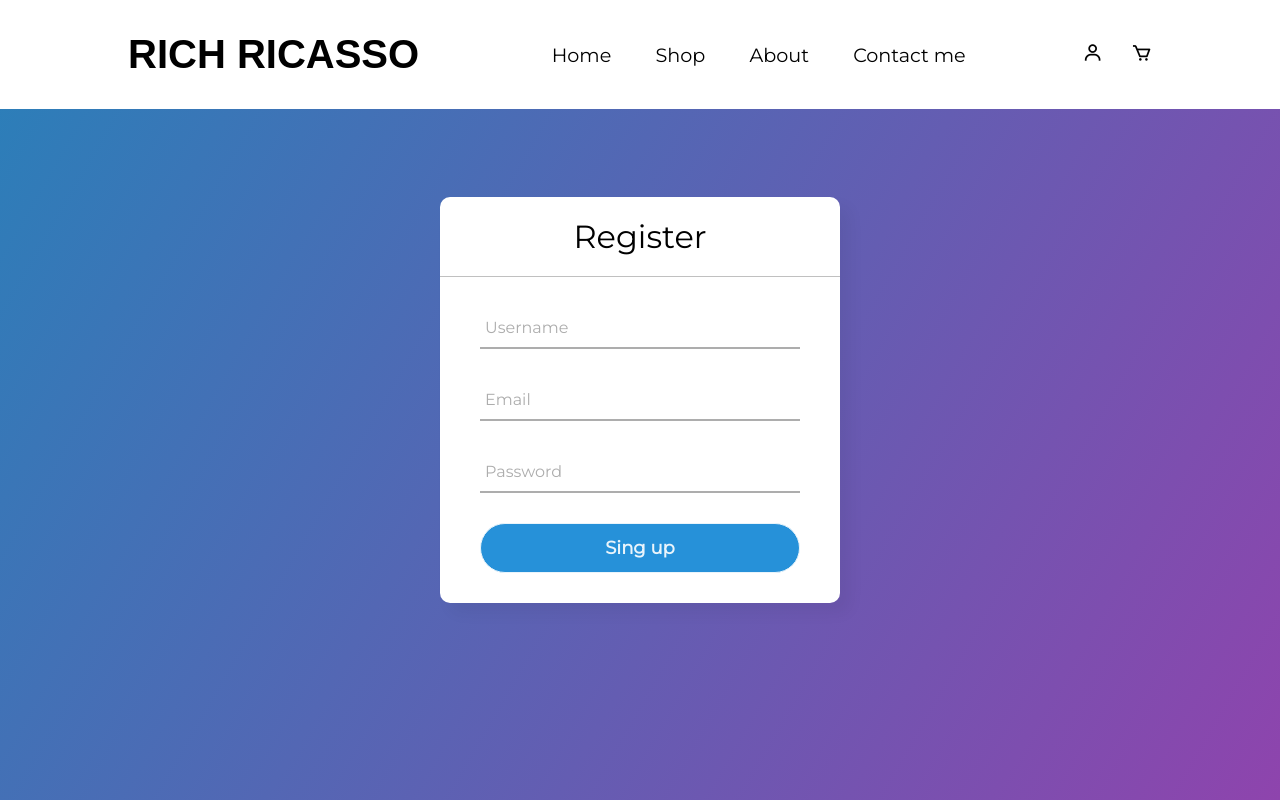
After one commit to axlCastill0/ecommerce_website_richRicasso, a PHP site: page /pages/register.php in a window 1280 px wide. The commit adds this page. Run offline with PHP 8.4, Linux system fonts and the light colour scheme; some web fonts are replaced.

Commit message:
login and register front end

```diff
--- a/css/index.css
+++ b/css/index.css
@@ -3,9 +3,10 @@ main * {
 }
 
 #intro-img {
+	height: 100%;
 	width: 100%;
-	display: flex;
-	text-align: center;
+	left: 0;
+	top: 0;
 }
 
 .popular-container {
--- a/css/login-register.css
+++ b/css/login-register.css
@@ -1,4 +1,130 @@
 * {
-    margin: 0;
-    padding: 0;
+	margin: 0;
+	padding: 0;
+	box-sizing: border-box;
 }
+
+body {
+	margin: 0;
+	padding: 0;
+	background: linear-gradient(120deg, #2980b9, #8e44ad);
+	height: 100vh;
+	overflow: hidden;
+}
+
+.center {
+	position: absolute;
+	top: 50%;
+	left: 50%;
+	transform: translate(-50%, -50%);
+	width: 400px;
+	background: white;
+	border-radius: 10px;
+	box-shadow: 10px 10px 15px rgba(0, 0, 0, 0.05);
+}
+
+.center h1 {
+	text-align: center;
+	padding: 20px 0;
+	border-bottom: 1px solid silver;
+	color: #000;
+}
+
+.center form {
+	padding: 0 40px;
+	box-sizing: border-box;
+}
+
+form .txt_field {
+	position: relative;
+	border-bottom: 2px solid #adadad;
+	margin: 30px 0;
+}
+
+.txt_field input {
+	width: 100%;
+	padding: 0 5px;
+	height: 40px;
+	font-size: 16px;
+	border: none;
+	background: none;
+	outline: none;
+	color: #000;
+}
+
+.txt_field label {
+	position: absolute;
+	top: 50%;
+	left: 5px;
+	color: #adadad;
+	transform: translateY(-50%);
+	font-size: 16px;
+	pointer-events: none;
+	transition: 0.5s;
+}
+
+.txt_field span::before {
+	content: "";
+	position: absolute;
+	top: 40px;
+	left: 0;
+	width: 0%;
+	height: 2px;
+	background: #2691d9;
+	transition: 0.5s;
+}
+
+.txt_field input:focus ~ label,
+.txt_field input:valid ~ label {
+	top: -5px;
+	color: #2691d9;
+}
+
+.txt_field input:focus ~ span::before,
+.txt_field input:valid ~ span::before {
+	width: 100%;
+}
+
+.pass {
+	margin: -5px 0 20px 5px;
+	color: #a6a6a6;
+	cursor: pointer;
+}
+
+.pass:hover {
+	text-decoration: underline;
+}
+
+input[type="submit"] {
+	width: 100%;
+	height: 50px;
+	border: 1px solid;
+	background: #2691d9;
+	border-radius: 25px;
+	font-size: 18px;
+	color: #e9f4fb;
+	font-weight: 700;
+	cursor: pointer;
+	outline: none;
+}
+
+input[type="submit"]:hover {
+	border-color: #2691d9;
+	transition: 0.5s;
+}
+
+.signup_link {
+	margin: 30px 0;
+	text-align: center;
+	font-size: 16px;
+	color: #666666;
+}
+
+.signup_link a {
+	color: #2691d9;
+	text-decoration: none;
+}
+
+.signup_link a:hover {
+	text-decoration: underline;
+}
--- a/css/styles.css
+++ b/css/styles.css
@@ -119,7 +119,6 @@
 	#check:checked ~ .navbar a {
 		transform: translateY(0);
 	}
-
 }
 
 /* FOOTER */
--- a/pages/headfoot/header.php
+++ b/pages/headfoot/header.php
@@ -9,7 +9,7 @@
 
 <body>
     <header class="header">
-        <a href="#" class="logo">Rich Ricasso</a>
+        <a href="/PHP/Projet02/" class="logo">Rich Ricasso</a>
 
         <input type="checkbox" id="check">
         <label for="check" class="icons">
@@ -25,7 +25,7 @@
         </nav>
 
         <nav class="navbar-icons">
-            <a href="/PHP/Projet02/pages/login-register.php"><i class='bx bx-user'></i></a>
+            <a href="/PHP/Projet02/pages/login.php"><i class='bx bx-user'></i></a>
             <a href="#"><i class='bx bx-cart'></i></a>
         </nav>
     </header>
--- /dev/null
+++ b/pages/register.php
@@ -0,0 +1,44 @@
+<!DOCTYPE html>
+<html lang="en">
+
+<head>
+    <meta charset="UTF-8">
+    <meta name="viewport" content="width=device-width, initial-scale=1.0">
+    <title>RR - Login</title>
+    <link rel="stylesheet" href="/PHP/Projet02/css/styles.css">
+    <link rel="stylesheet" href="/PHP/Projet02/css/login-register.css">
+    <link href='https://unpkg.com/boxicons@2.1.4/css/boxicons.min.css' rel='stylesheet'>
+    <link rel="stylesheet" href="https://cdnjs.cloudflare.com/ajax/libs/font-awesome/6.4.2/css/all.min.css"
+        integrity="sha512-z3gLpd7yknf1YoNbCzqRKc4qyor8gaKU1qmn+CShxbuBusANI9QpRohGBreCFkKxLhei6S9CQXFEbbKuqLg0DA=="
+        crossorigin="anonymous" referrerpolicy="no-referrer" />
+</head>
+
+<body>
+    <?php include(__DIR__ . '/headfoot/header.php'); ?>
+    <main>
+        <div class="center">
+            <h1>Register</h1>
+            <form method="post">
+                <div class="txt_field">
+                    <input type="text" required>
+                    <span></span>
+                    <label>Username</label>
+                </div>
+                <div class="txt_field">
+                    <input type="email" required>
+                    <span></span>
+                    <label>Email</label>
+                </div>
+                <div class="txt_field">
+                    <input type="password" required>
+                    <span></span>
+                    <label>Password</label>
+                </div>
+                <input type="submit" value="Sing up">
+                <div class="signup_link"></div>
+            </form>
+        </div>
+    </main>
+</body>
+
+</html>
```
Also changed, not shown: pages/login-register.php (deleted, +0 -19 lines), pages/login.php (added, +41 -0 lines), img/login-register.png (deleted).
